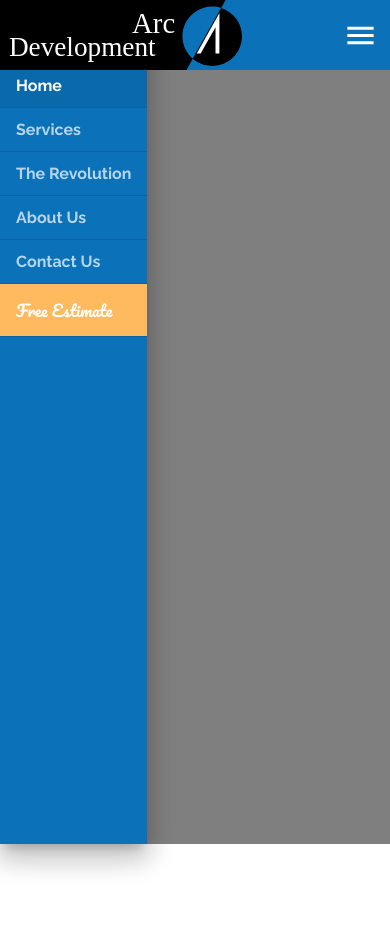
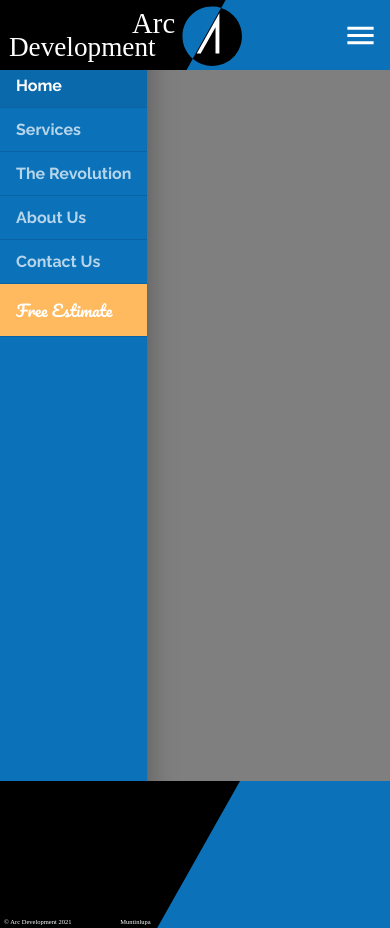
Before and after one commit to Haidoe/react-mui, a React (Create React App) app: page / in a window 390 px wide. Before the commit the page ends 844 px from the top, so only its background shows below. Built offline with nearby package versions, Linux system fonts and the light colour scheme.

Commit message:
Added initial Footer UI Layout

```diff
--- a/public/index.html
+++ b/public/index.html
@@ -33,7 +33,7 @@
     -->
     <title>Arc Dev</title>
   </head>
-  <body>
+  <body style="margin: 0">
     <noscript>You need to enable JavaScript to run this app.</noscript>
     <div id="root"></div>
     <!--
--- a/src/components/App.js
+++ b/src/components/App.js
@@ -1,6 +1,7 @@
 import { ThemeProvider } from "@material-ui/styles";
 import { BrowserRouter, Switch, Route } from "react-router-dom";
 import Header from "./ui/Headers";
+import Footer from "./ui/Footer";
 import theme from "./ui/Theme";
 
 function App() {
@@ -10,7 +11,11 @@ function App() {
         <Header />
 
         <Switch>
-          <Route exact path="/" component={() => <div> Home </div>} />
+          <Route
+            exact
+            path="/"
+            component={() => <div style={{ minHeight: "85vh" }}> Home </div>}
+          />
 
           <Route
             exact
@@ -56,6 +61,7 @@ function App() {
             component={() => <div> Estimate </div>}
           />
         </Switch>
+        <Footer />
       </BrowserRouter>
     </ThemeProvider>
   );
--- /dev/null
+++ b/src/components/ui/Footer/index.js
@@ -0,0 +1,15 @@
+import React from "react";
+import useStyles from "./style";
+import footerLogo from "./FooterLogo.svg";
+const Footer = () => {
+  const classes = useStyles();
+  console.log(classes);
+
+  return (
+    <footer className={classes.footerContainer}>
+      <img src={footerLogo} className={classes.logo} alt="footer adornment" />
+    </footer>
+  );
+};
+
+export default Footer;
--- /dev/null
+++ b/src/components/ui/Footer/style.js
@@ -0,0 +1,21 @@
+import { makeStyles } from "@material-ui/styles";
+
+const useStyles = makeStyles((theme) => ({
+  footerContainer: {
+    backgroundColor: theme.palette.common.blue,
+    zIndex: `${theme.zIndex.modal + 1} `,
+    position: "relative",
+  },
+  logo: {
+    width: "25em",
+    verticalAlign: "bottom",
+    [theme.breakpoints.down("md")]: {
+      width: "21em",
+    },
+    [theme.breakpoints.down("xs")]: {
+      width: "15em",
+    },
+  },
+}));
+
+export default useStyles;
```
Also changed, not shown: src/assets/Footer Adornment.svg (deleted), src/components/ui/Footer/FooterLogo.svg (added).
